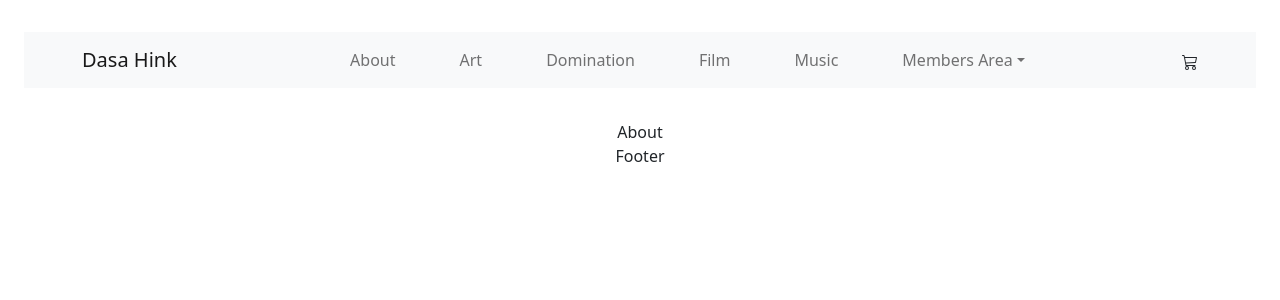
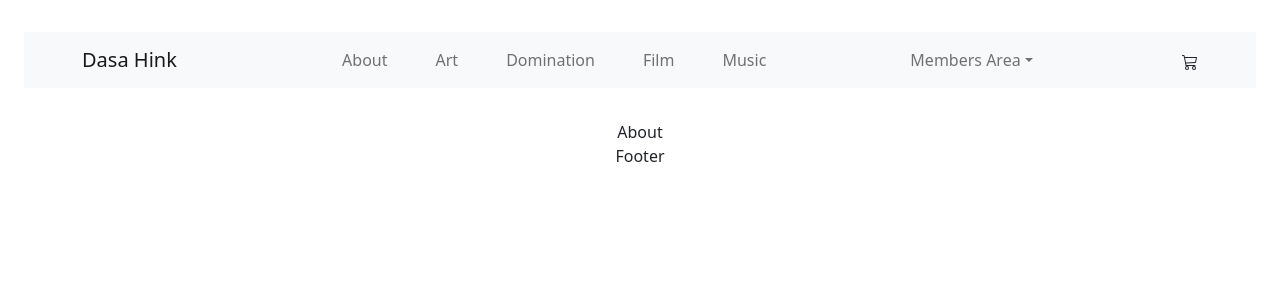
Before and after one commit to federerkristijan/dasahink, a React (Create React App) app: page /music in a window 1280 px wide. Shown: the top 300 px of the page. Built offline with nearby package versions, Linux system fonts and the light colour scheme; the HTML template or start-up script is replaced by a standard one.

Commit message:
cart icon in mobile toggle still not resolved

```diff
--- a/src/App.css
+++ b/src/App.css
@@ -14,6 +14,15 @@
 }
 
 .navbar .me-auto {
-  gap: 3rem;
+  gap: 2rem;
   /* border: 2px solid green; */
 }
+
+.navbar .dropdown {
+  margin-left: 6rem;
+}
+
+.navbar .cart {
+  position: relative;
+  float: right;
+}
--- a/src/components/Navbar.jsx
+++ b/src/components/Navbar.jsx
@@ -18,7 +18,11 @@ function BasicExample() {
             <Nav.Link href="#domination">Domination</Nav.Link>
             <Nav.Link href="#film">Film</Nav.Link>
             <Nav.Link href="#music">Music</Nav.Link>
-            <NavDropdown title="Members Area" id="basic-nav-dropdown">
+            <NavDropdown
+              title="Members Area"
+              className="dropdown"
+              id="basic-nav-dropdown"
+            >
               <NavDropdown.Item href="#action/3.1">Login</NavDropdown.Item>
               <NavDropdown.Item href="#action/3.2">Signin</NavDropdown.Item>
               <NavDropdown.Item href="#action/3.3">Courses</NavDropdown.Item>
@@ -27,8 +31,8 @@ function BasicExample() {
             </NavDropdown>
           </Nav>
         </Navbar.Collapse>
-        <div className="cart">
-          <Nav.Link href="#cart">
+        {/* removing the cart for the memebers area and inside is the cart? */}
+        <Nav.Link href="#cart" className="cart">
           <svg
             xmlns="http://www.w3.org/2000/svg"
             width="16"
@@ -40,7 +44,6 @@ function BasicExample() {
             <path d="M0 1.5A.5.5 0 0 1 .5 1H2a.5.5 0 0 1 .485.379L2.89 3H14.5a.5.5 0 0 1 .49.598l-1 5a.5.5 0 0 1-.465.401l-9.397.472L4.415 11H13a.5.5 0 0 1 0 1H4a.5.5 0 0 1-.491-.408L2.01 3.607 1.61 2H.5a.5.5 0 0 1-.5-.5zM3.102 4l.84 4.479 9.144-.459L13.89 4H3.102zM5 12a2 2 0 1 0 0 4 2 2 0 0 0 0-4zm7 0a2 2 0 1 0 0 4 2 2 0 0 0 0-4zm-7 1a1 1 0 1 1 0 2 1 1 0 0 1 0-2zm7 0a1 1 0 1 1 0 2 1 1 0 0 1 0-2z" />
           </svg>
         </Nav.Link>
-        </div>
       </Container>
     </Navbar>
   );
```
Lines whose indentation alone changed are shown as unchanged.
